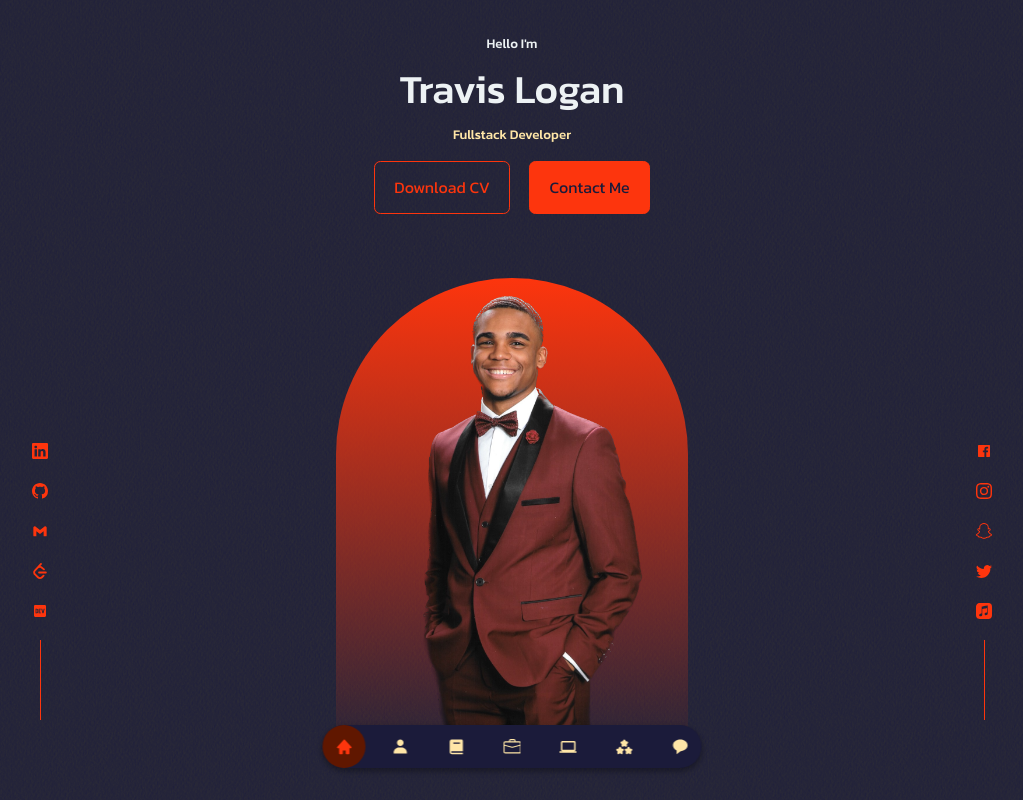
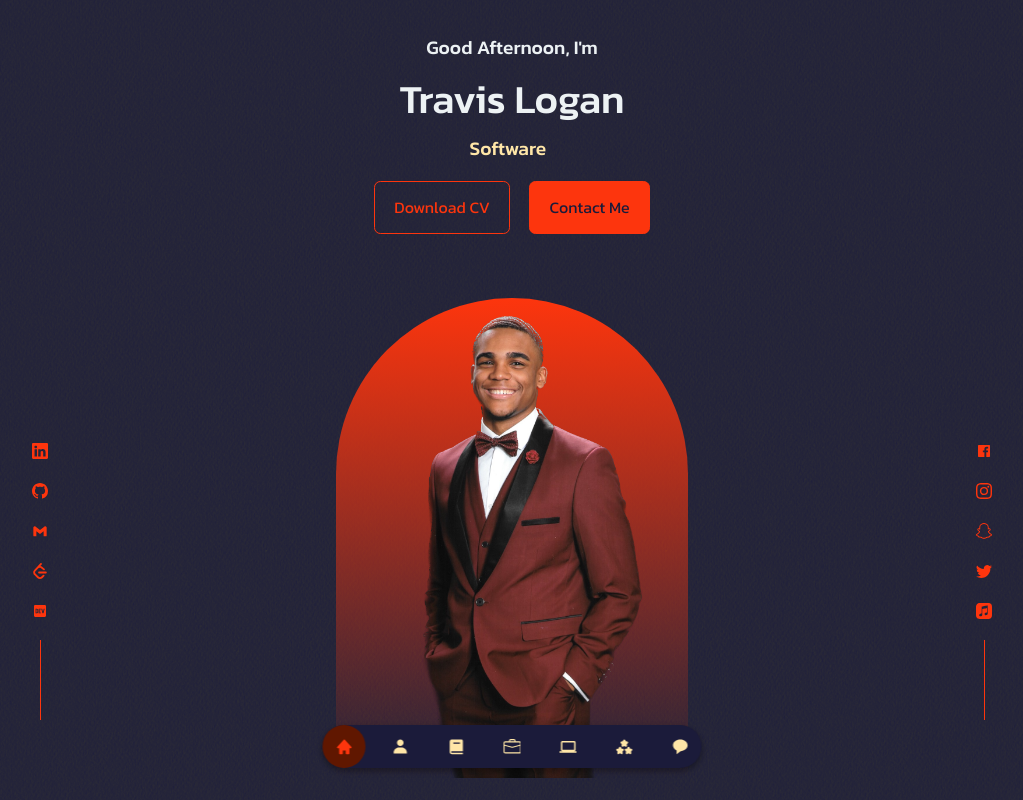
Before and after one commit to TravisLoganT/portfolio-v2, a React (Create React App) app: page / in a window 1280 px wide. Shown: the top 800 px of the page, without its empty margins (128-1151 px from the left). Built offline with nearby package versions, Linux system fonts and the light colour scheme.

Commit message:
implemented the type animation

```diff
--- a/src/components/header/Header.css
+++ b/src/components/header/Header.css
@@ -8,6 +8,10 @@ header {
   text-align: center;
   height: 100%;
   position: relative;
+}
+
+.header__container h5 {
+  font-size: 1.2rem;
 }
 
 /* ---------- CTA ---------- */
--- a/src/components/header/Header.jsx
+++ b/src/components/header/Header.jsx
@@ -1,18 +1,50 @@
-import React from "react";
+import React, {useState, useEffect} from "react";
 import "./Header.css";
 import CTA from "./CTA";
 import ME from "../../assets/Travis4.png";
 import HeaderSocialsPro from "./HeaderSocialsPro";
 import HeaderSocialsSoc from "./HeaderSocialsSoc";
+import { TypeAnimation } from "react-type-animation";
 
 const Header = () => {
+  // have a custom greeting based on the users current time
+  const [greeting, setGreeting] = useState('');
+
+  useEffect(() => {
+    const setGreetingUpdates = () => {
+    const date = new Date();
+    const hour = date.getHours();
+
+    if (hour >= 0 && hour < 12) {
+      setGreeting('Good Morning, I\'m');
+    } else if (hour >= 12 && hour < 19) {
+      setGreeting('Good Afternoon, I\'m');
+    } else {
+      setGreeting('Good Evening, I\'m');
+    };
+  };
+
+    // Call once right away, then set up the interval:
+    setGreetingUpdates();
+    const intervalId = setInterval(setGreetingUpdates, 60000); // Update every minute
+
+    // Cleanup function to clear the interval when the component is unmounted
+    return () => clearInterval(intervalId);
+    }, []);
+
+
   return (
     // display the introduction to the website
     <header>
       <div className="container header__container">
-        <h5>Hello I'm</h5>
+        <h5>{greeting}</h5>
         <h1>Travis Logan</h1>
-        <h5 className="text-light">Fullstack Developer</h5>
+        <h5 className="text-light">
+          <TypeAnimation sequence={[500, "Full Stack Developer", 2000, "Software Engineer Intern", 2000, "University Student", 2000]}
+            speed={10}
+            repeat={Infinity}
+          />
+        </h5>
         <CTA />
         <HeaderSocialsPro />
         <HeaderSocialsSoc />
```
